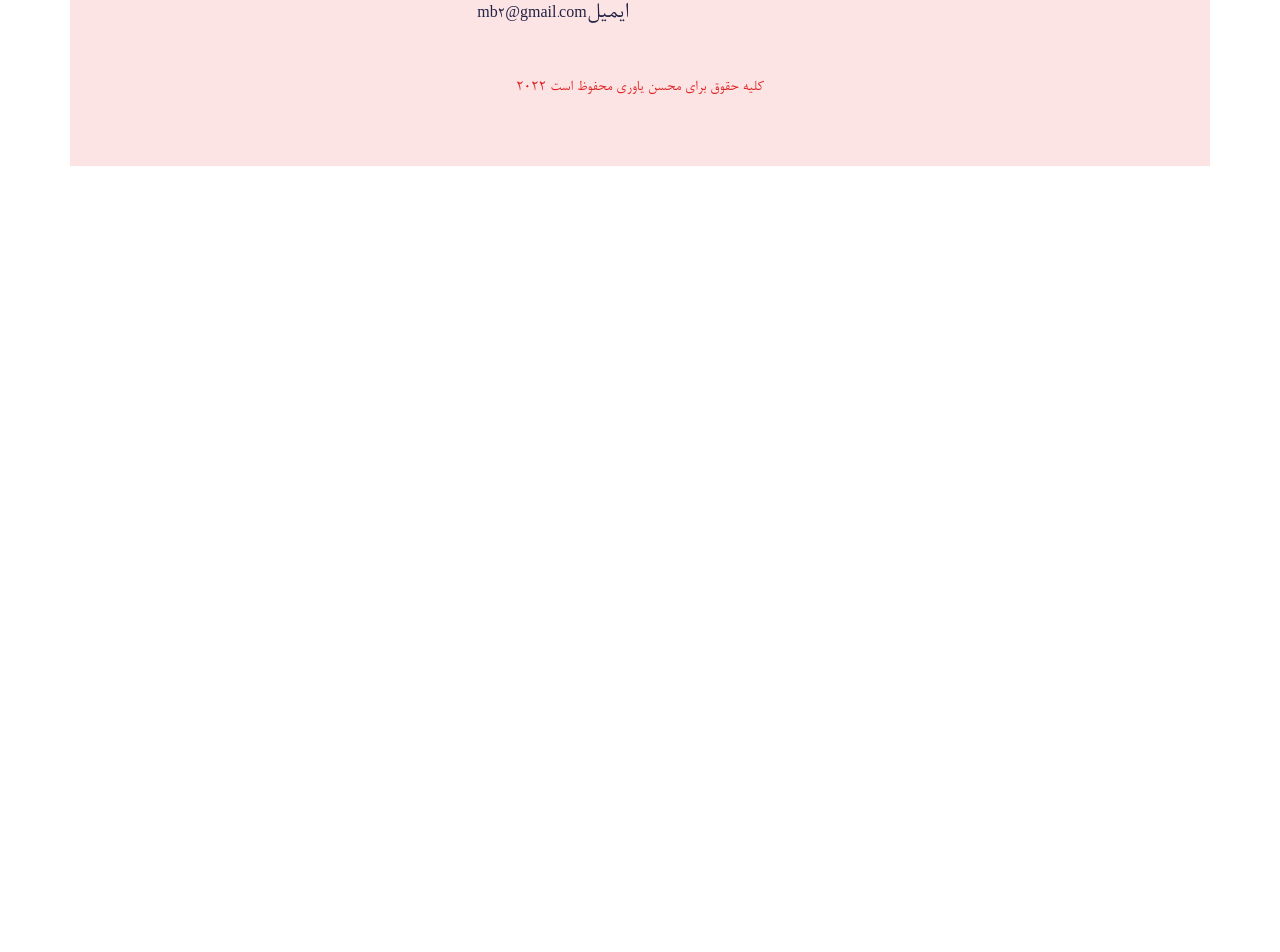
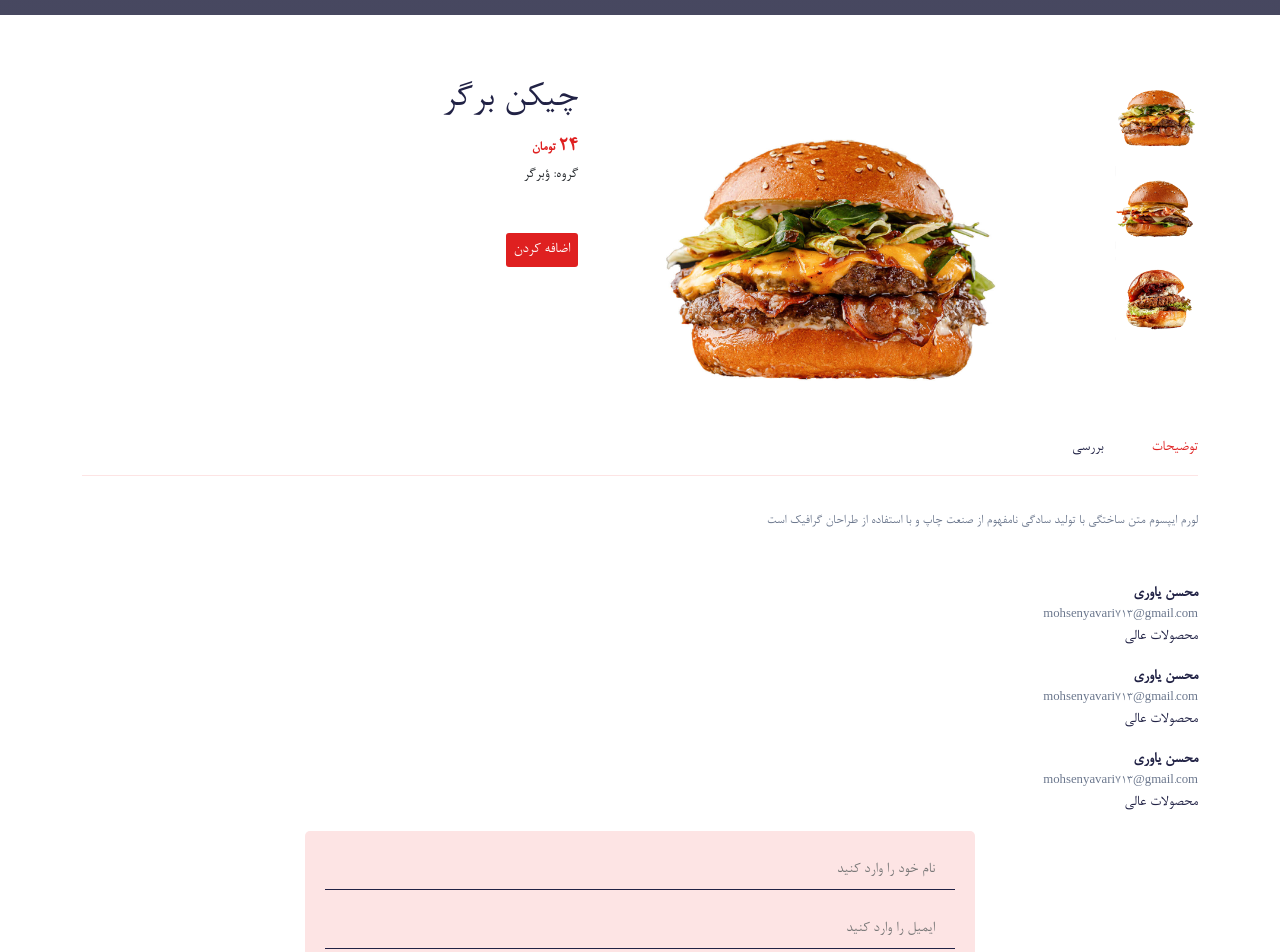
Before and after one commit to Mohsen-Yavari/delevery-foods-redux-2022, a React (Create React App) app: page /foods/01 in a window 1280 px wide. Shown: the part 313-1265 px from the top of the page. Before the commit the page ends 800 px from the top, so only its background shows below. Built offline with nearby package versions, Linux system fonts and the light colour scheme; grey boxes are pictures that could not be loaded.

Commit message:
change prodaucts in details food

```diff
--- a/src/components/Ui/product-cart/productCart.scss
+++ b/src/components/Ui/product-cart/productCart.scss
@@ -12,7 +12,7 @@
         transition:0.9s;
 
         &:hover{
-            transform: scale(1.3);
+            transform: scale(1.6);
         }
     }
 
@@ -26,10 +26,23 @@
 
             }
 
+
         }
 
         .product__price{
             color: var(--blue-navy);
+            font-size: 1.3rem;
+
+            span{
+                color:var(--color-hover);
+                font-size: 14px;
+                padding-right: 3px;
+            }
+        }
+
+
+    .product__price{
+        color: var(--color-hover);
         font-size: 1.3rem;
 
         span{
@@ -46,5 +59,8 @@
         color:#ffffff;
         border-radius:3px;
     }
+
+
+
     }
 }
--- a/src/pages/foodDetails/FoodDetails.js
+++ b/src/pages/foodDetails/FoodDetails.js
@@ -1,15 +1,116 @@
-import React from 'react';
+import React,{useState,useEffect} from 'react';
+
 import "./foodDetails.scss";
 
 import products from "../../assets/fake-data/products";
 import {useParams} from "react-router-dom";
 import Helmet from "../../components/helmet/Helmet";
-import commonSection from "../../components/Ui/common-section/CommonSection";
+import CommonSection from "../../components/Ui/common-section/CommonSection";
+
+import productImg from "../../assets/images/product_01.1.jpg";
+
 const FoodDetails = () => {
+
+const {id} = useParams();
+const [tab,setTab] = useState('desc');
+
+const product = products.find((product) => product.id === id);
+const [previImg,setPreviImg] =useState(product.image01);
+const { title, price, category, desc, image01 } = product;
     return (
-        <div className="container">
+        <Helmet title="جزییات محصول ">
+            <CommonSection title={title}/>
 
-        </div>
+
+            <section>
+                <div className="container">
+                    <div className="row">
+                        <div className="col-sm-2 col-md-2 col-lg-2">
+                            <div className="product__img" >
+                                <div className="img__items mb-2" onClick={()=> setPreviImg
+                            (product.image01)}>
+                                    <img src={product.image01} alt="" className="w-50" />
+                                </div>
+                                <div className="img__items mb-2" onClick={()=> setPreviImg
+                            (product.image02)}>
+                                    <img src={product.image02} alt=""  className="w-50"  />
+                                </div>
+                                <div className="img__items mb-2" onClick={()=> setPreviImg
+                            (product.image03)}>
+                                    <img src={product.image03} alt=""  className="w-50"  />
+                                </div>
+                            </div>
+                        </div>
+
+                        <div className="col-sm-4 col-md-4 col-lg-4">
+                            <div className="product__main-img">
+                            <img src={previImg} alt=""  className="w-100"  />
+
+                            </div>
+                        </div>
+
+
+                        <div className="col-sm-6 col-md-6 col-lg-6 ">
+                            <div className="single__product-countact">
+                                <h2 className="product__title"> {title}</h2>
+                                <span className="product__price">
+                                    {" "}
+                                    {price}<span>تومان</span></span>
+                                <p>گروه: ؤ<span>{category}</span></p>
+
+                                <button className="addToCart__btn">اضافه کردن</button>
+                            </div>
+
+                        </div>
+
+                        <div className="col-lg-12">
+                            <div className="tabs d-flex align-items-center gap-5 py-2">
+                                <h6 className="tab__activs">توضیحات</h6>
+                                <h6>بررسی</h6>
+                            </div>
+
+                            <div className="tab__contact">
+                                <p>{desc}</p>
+                            </div>
+                        </div>
+
+                        <div className="tab__form">
+
+                            <div className="review mb-3">
+                              <p className="user__name mb-0">محسن یاوری</p>
+                              <p className="user__email mb-0">mohsenyavari713@gmail.com</p>
+                              <p className="feedback__text">محصولات عالی</p>
+                            </div>
+                            <div className="review">
+                              <p className="user__name mb-0">محسن یاوری</p>
+                              <p className="user__email mb-0">mohsenyavari713@gmail.com</p>
+                              <p className="feedback__text">محصولات عالی</p>
+                            </div>
+                            <div className="review">
+                              <p className="user__name mb-0">محسن یاوری</p>
+                              <p className="user__email mb-0">mohsenyavari713@gmail.com</p>
+                              <p className="feedback__text">محصولات عالی</p>
+                            </div>
+                            <div className="form">
+                                <div className="form__grop">
+                                    <input type="text" placeholder="نام خود را وارد کنید" />
+                                </div>
+                                <div className="form__grop">
+                                    <input type="text" placeholder="ایمیل را وارد کنید" />
+                                </div>
+                                <div className="form__grop">
+                                    <textarea
+                                    rows={3}
+                                    type="text" placeholder="توضیحات" />
+                                </div>
+
+                                <button type="submit" className="addToCart__btn" >ارسال</button>
+                            </div>
+                        </div>
+                    </div>
+                </div>
+            </section>
+        </Helmet>
     );
 };
 
--- a/src/pages/foodDetails/foodDetails.scss
+++ b/src/pages/foodDetails/foodDetails.scss
@@ -0,0 +1,107 @@
+
+   .single__product-countact{
+  padding-right: 50px;
+
+
+  .product__title{
+    font-size: 2.5rem;
+  }
+
+    .product__price{
+        color: var(--color-hover);
+        font-size: 1.3rem;
+        font-weight: bold;
+
+        span{
+            color:var(--color-hover);
+            font-size: 14px;
+            padding-right: 3px;
+        }
+    }
+
+
+
+
+
+}
+
+.addToCart__btn{
+    border: none;
+    background: var(--color-hover);
+    padding: 5px 8px;
+    color:#ffffff;
+    border-radius:3px;
+    margin-top: 30px;
+}
+
+.tabs{
+    border-bottom: 1px solid var(--bg);
+
+    h6{
+        cursor: pointer;
+    }
+
+    .tab__activs{
+        color: var(--color-hover);
+    }
+}
+
+.tab__contact{
+    padding: 30px 0px;
+
+    p{
+        line-height:30px;
+        color: var(--gray);
+        font-size: 14px;
+    }
+}
+
+
+//tab__form
+
+.tab__form{
+
+    .review{
+
+        .user__name{
+
+            font-weight: bold;
+            color:var(--blue-navy);
+        }
+
+        .user__email{
+            font-size: 0.8rem;
+            color: var(--gray);
+        }
+
+        .feedback__text{
+            color: var(--blue-navy);
+        }
+
+    }
+}
+
+.img__items{
+    cursor: pointer;
+}
+
+.form{
+  width: 60%;
+  margin: auto;
+  background:var(--bg);
+  padding: 20px;
+  border-radius: 5px;
+
+  .form__grop{
+
+    margin-bottom: 20px;
+    input,textarea{
+        width: 100%;
+        background: transparent;
+        padding: 7px 20px;
+        border: none;
+        outline: none;
+        border-bottom: 1px solid var(--blue-navy);
+    }
+  }
+}
```
Lines whose indentation alone changed are shown as unchanged.
